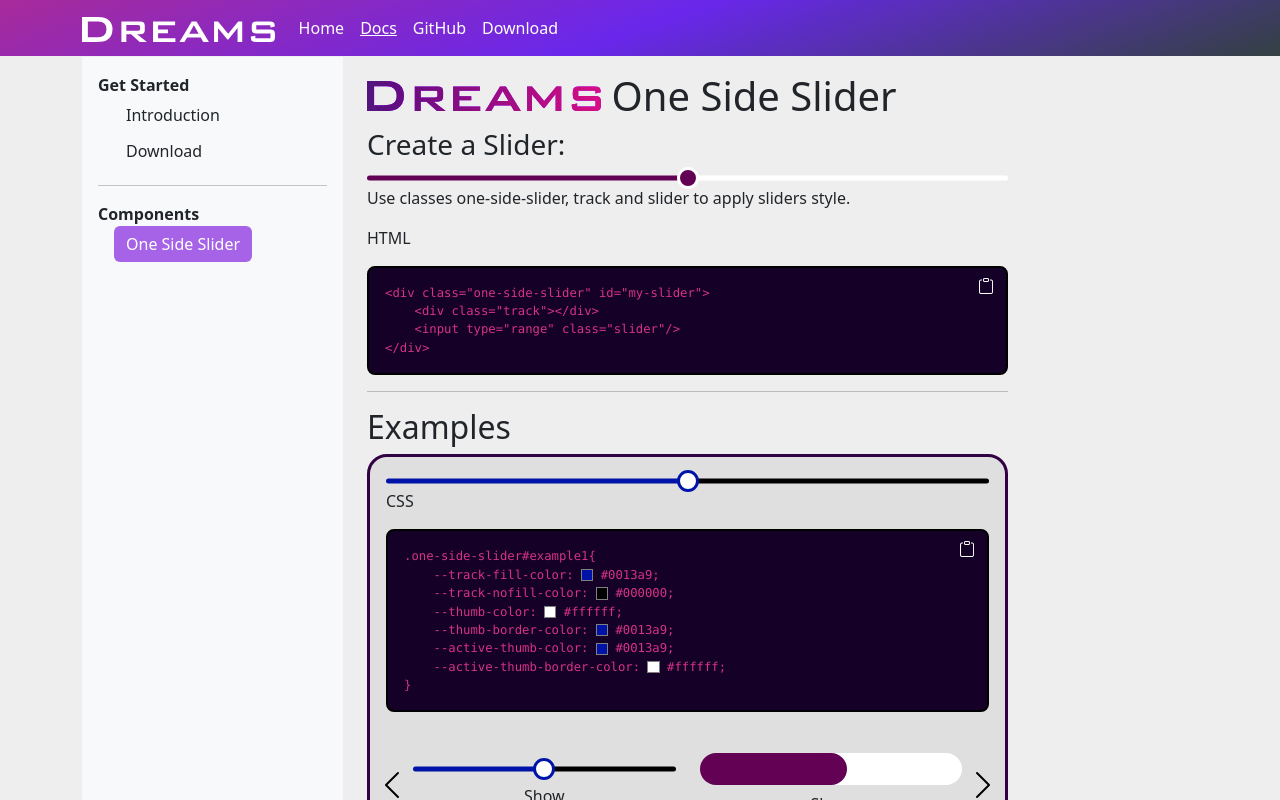
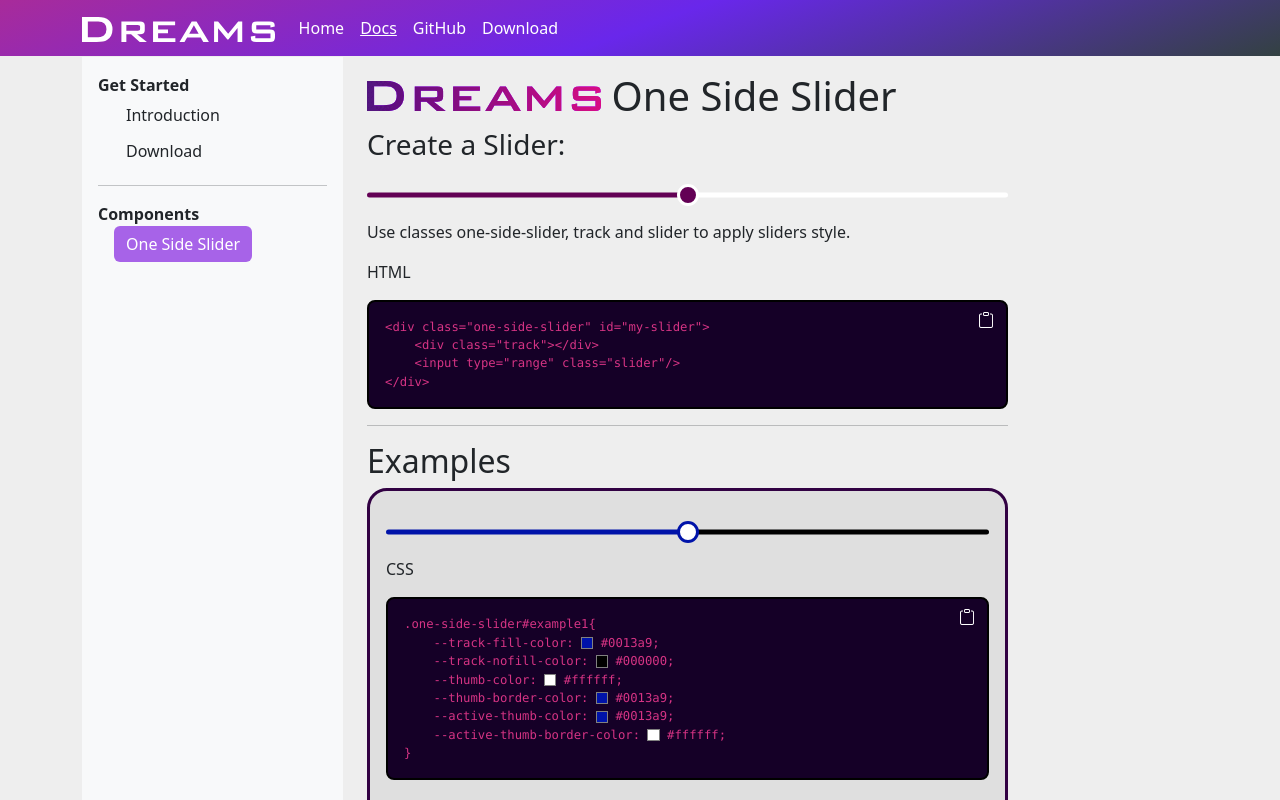
Before and after one commit to MohammedAdel224/dreams, an Angular app: page /docs/components/one-side-slider in a window 1280 px wide. Shown: the top 800 px of the page. Built offline with nearby package versions, Linux system fonts and the light colour scheme.

Commit message:
update one-side-slider height

```diff
--- a/src/styles.css
+++ b/src/styles.css
@@ -45,3 +45,7 @@ span.color{
     width: 1em;
     border: 1px solid gray
 }
+
+.one-side-slider{
+    height: 50px;
+}
```
